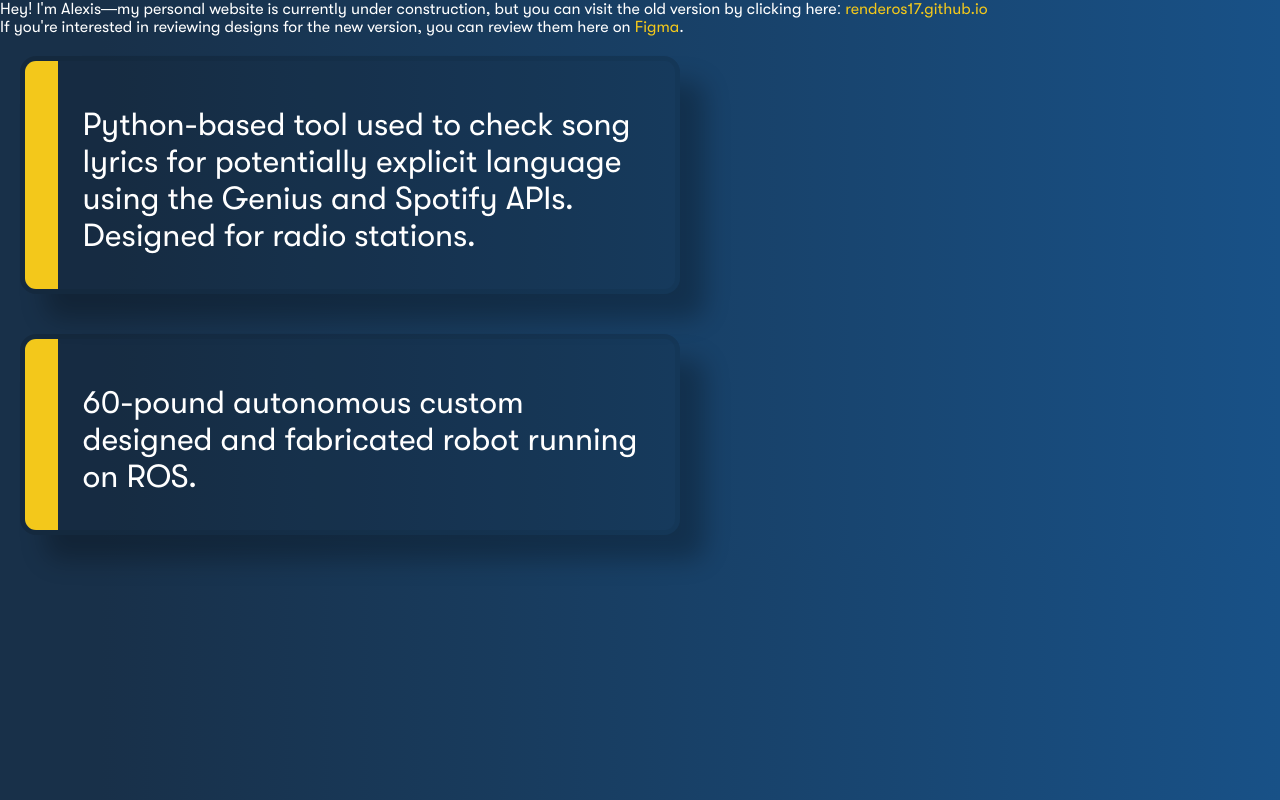
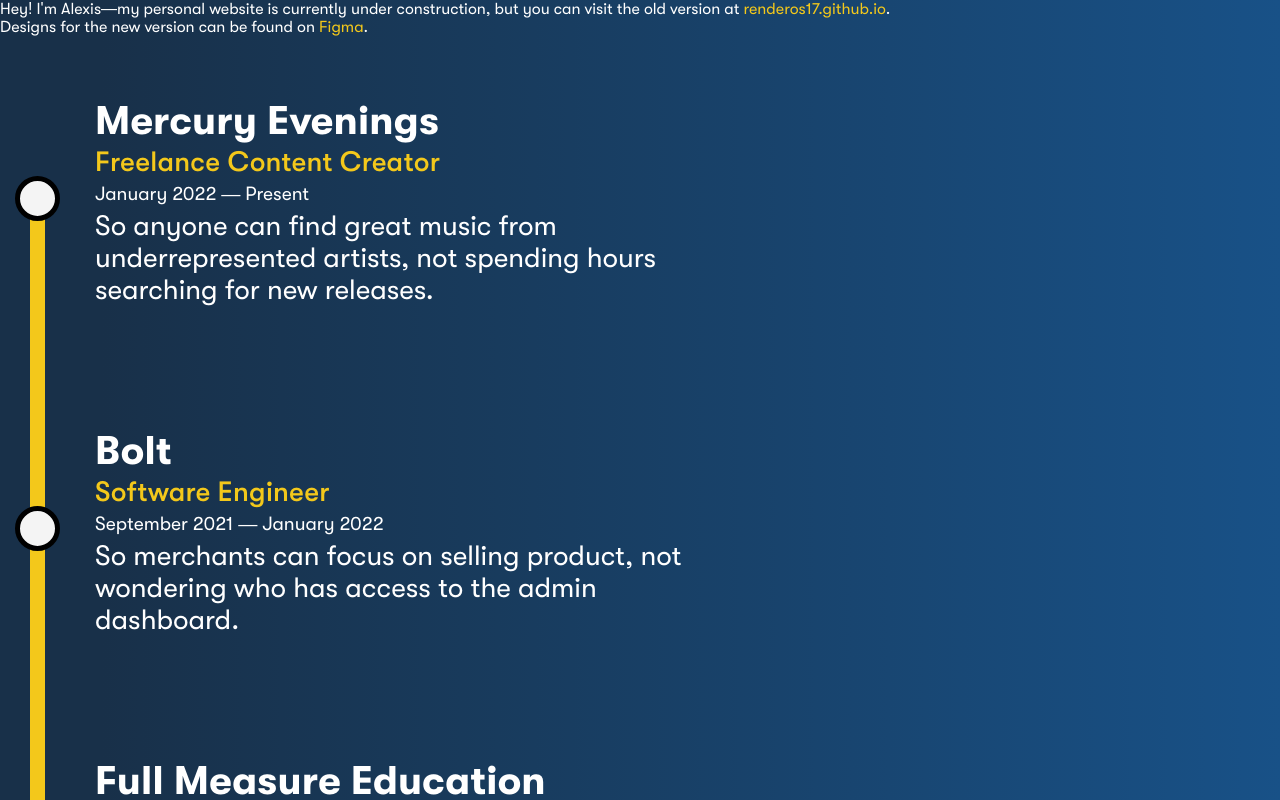
Before and after one commit to elusiveplanet/alexisrenderos.com, a Next.js app in the folder web/: page / in a window 1280 px wide. Shown: the top 800 px of the page. Built offline with nearby package versions, Linux system fonts and the light colour scheme.

Commit message:
Add fetcher to index, add WorkExperienceTL with data, update copy

```diff
--- a/web/pages/index.tsx
+++ b/web/pages/index.tsx
@@ -1,34 +1,50 @@
 import Link from "next/link";
-import { ProjectCardCollection } from "../components/projectCardCollection";
 import { GlobalStyle } from "../styles/styles";
+import { WorkExperienceTimeline } from "../components/workExperienceTimeline";
+import useSWR from "swr";
 
 const tempProjects = [
   {
-    title: "7Words",
+    name: "7Words",
     description:
       "Python-based tool used to check song lyrics for potentially explicit language using the Genius and Spotify APIs. Designed for radio stations.",
   },
   {
-    title: "Clark",
+    name: "Clark",
     description:
       "60-pound autonomous custom designed and fabricated robot running on ROS.",
   },
 ];
 
-export const Home = (): JSX.Element => (
+const fetcher = async (
+  input: RequestInfo,
+  init: RequestInit,
+  ...args: any[]
+) => {
+  const res = await fetch(input, init);
+  return res.json();
+};
+
+export const Home = (): JSX.Element => {
+  const { data: workExperienceData, error: workExperienceDataError } = useSWR(
+    "/api/getAllVisibleWorkExperience",
+    fetcher
+  );
+  return (
     <>
       <GlobalStyle />
+      <meta name="viewport" content="initial-scale=1.0, width=device-width" />
       <title>Alexis J. Renderos</title>
       <p>
-      Hey! I&apos;m Alexis—my personal website is currently under construction,
-      but you can visit the old version by clicking here:{" "}
+        Hey! I&apos;m Alexis—my personal website is currently under
+        construction, but you can visit the old version at{" "}
         <Link href="https://renderos17.github.io" passHref>
           renderos17.github.io
         </Link>
+        .
       </p>
       <p>
-      If you&apos;re interested in reviewing designs for the new version, you
-      can review them here on{" "}
+        Designs for the new version can be found on{" "}
         <Link
           href="https://www.figma.com/file/2zSroQb71YqrjcLDHLGiEh/Final-Website-Mock?node-id=548%3A483"
           passHref>
@@ -37,8 +53,14 @@ export const Home = (): JSX.Element => (
         .
       </p>
 
-    <ProjectCardCollection projectList={tempProjects} />
+      {!!workExperienceData && (
+        <WorkExperienceTimeline workExperienceList={workExperienceData} />
+      )}
+      {!!workExperienceDataError && (
+        <p>Error fetching work experience data...</p>
+      )}
     </>
   );
+};
 
 export default Home;
```
Lines whose indentation alone changed are shown as unchanged.
